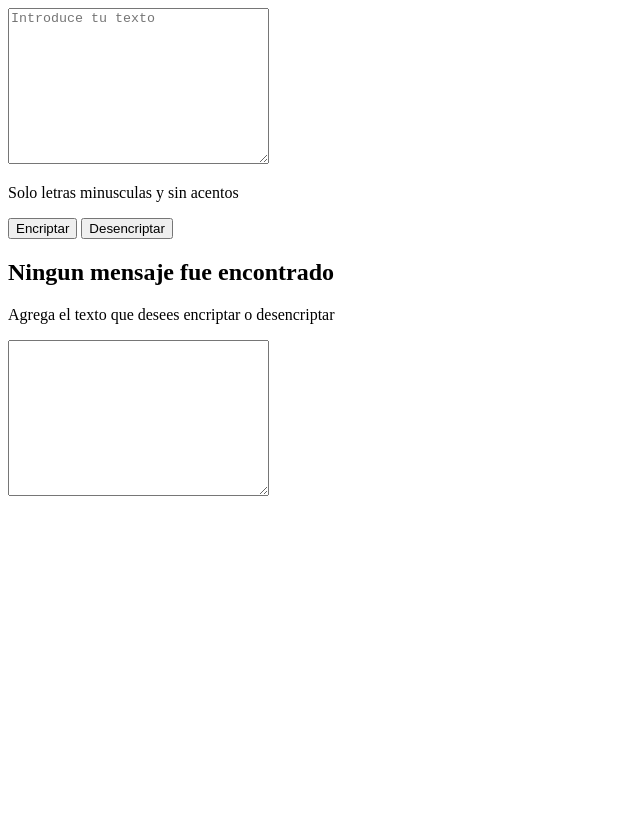
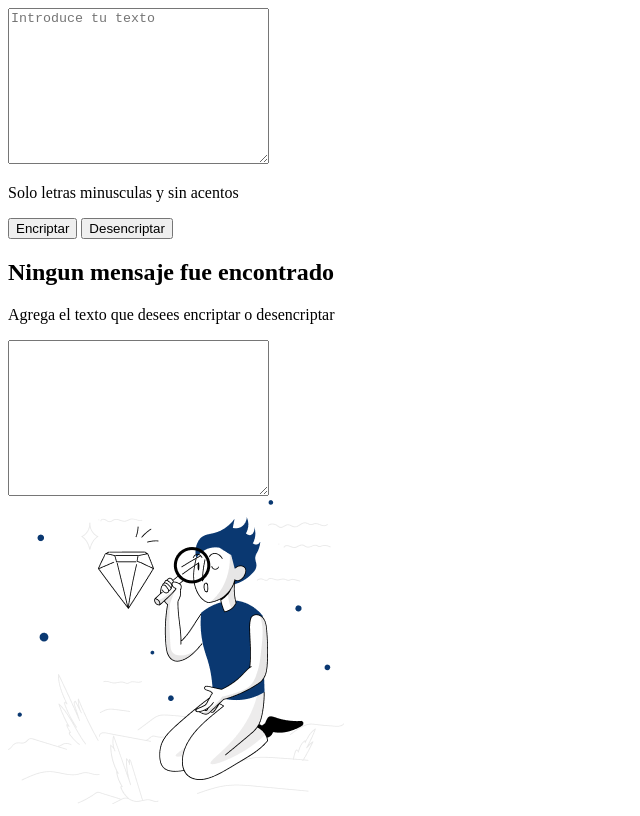
Before and after one commit to ianupiitaa/Encriptador-de-texto, a plain HTML site: page index.html in a window 1280 px wide. Shown: the whole page, without its empty margins (0-640 px from the left). Drawn offline with Linux system fonts and the light colour scheme.

Commit message:
Imagen agragada al html

```diff
--- a/index.html
+++ b/index.html
@@ -4,6 +4,7 @@
     <meta charset="UTF-8">
     <meta name="viewport" content="width=device-width, initial-scale=1.0">
     <title>Encriptador de texto</title>
+    <link rel="stylesheet" href="style.css">
 </head>
 <body>
     <header>
@@ -40,7 +41,7 @@
 
                 </textarea>
             </div>
-            <img id="Imagen1">
+            <img class="cuerpo__mensaje__imagen" src="img/Imagen1.png" id="Imagen1" alt="Persona buscando con lupa un texto">
         </section>
 
     </main>
```
Also changed, not shown: img/Imagen1.png (added).
